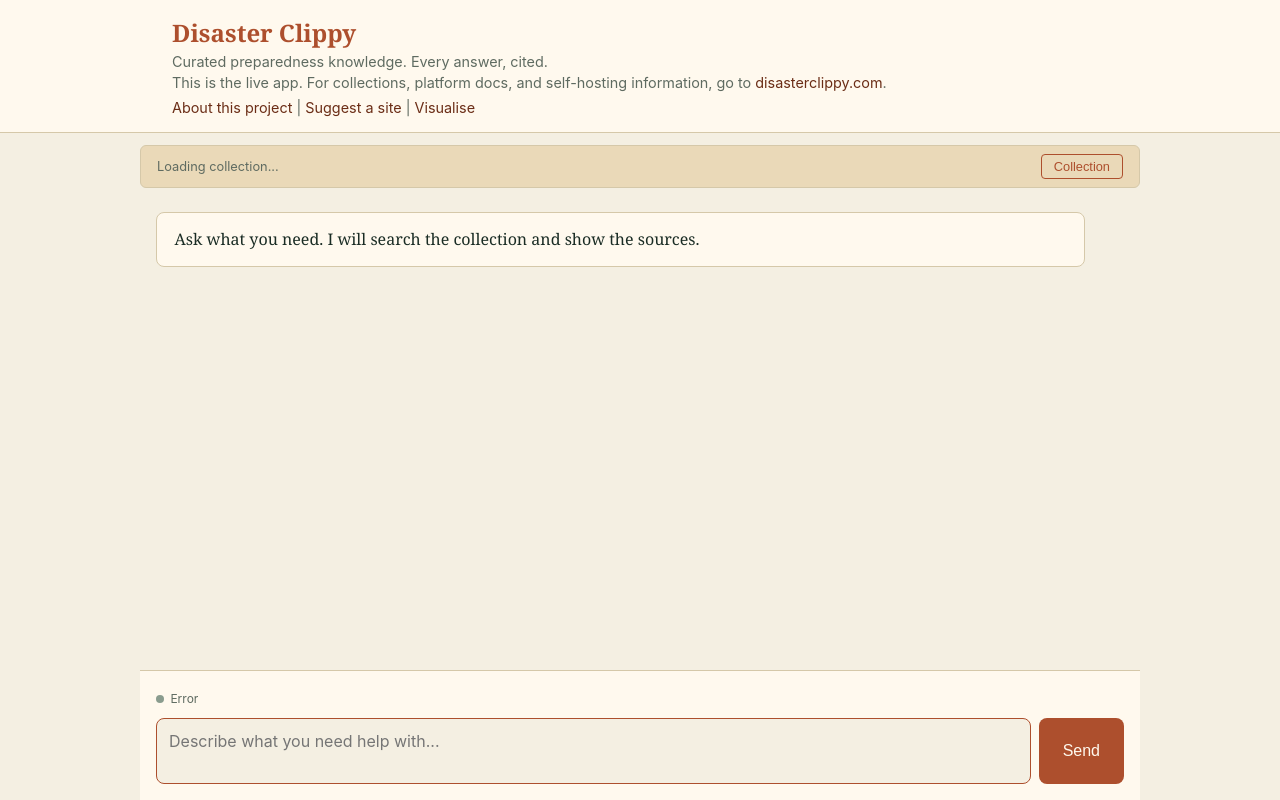
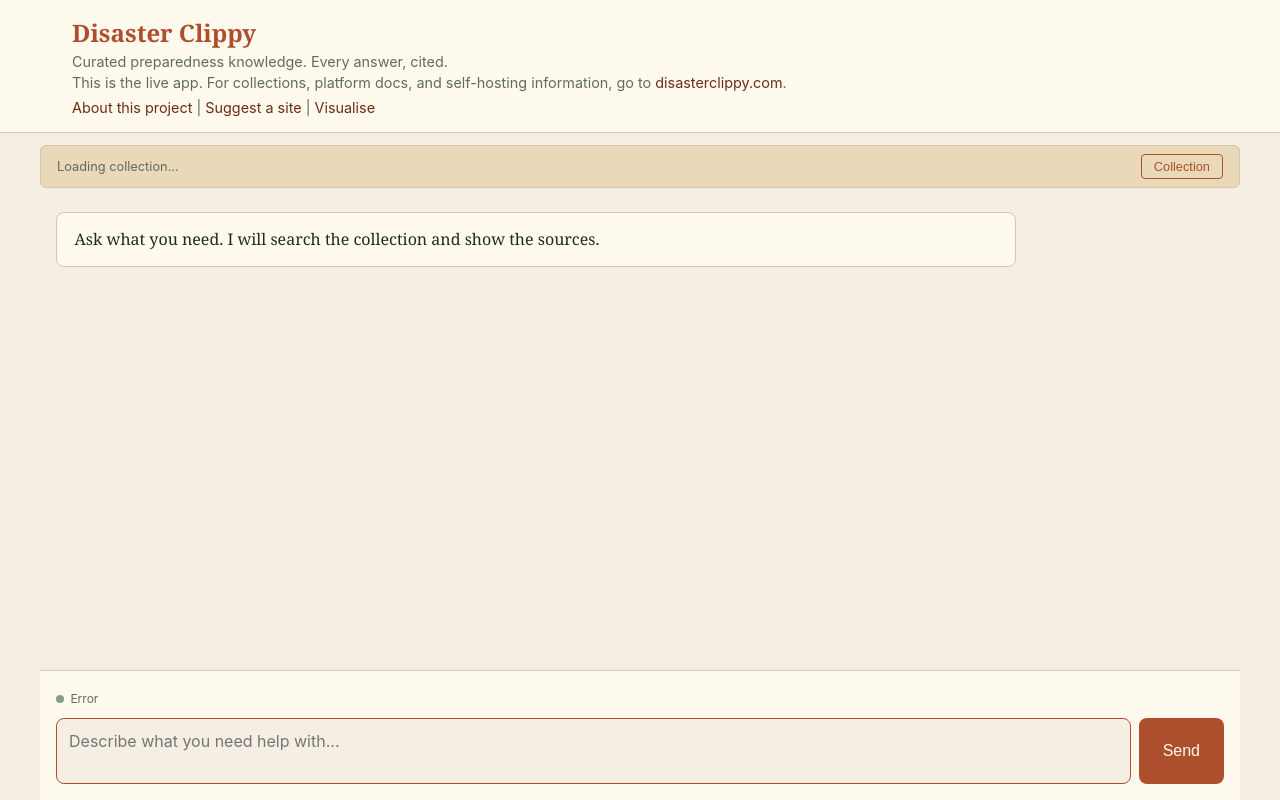
Before and after one commit to xyver/disaster-clippy-public, a Python web app: template templates/index.html in a window 1280 px wide. Run offline with Jinja, Linux system fonts and the light colour scheme; the template is opened without the code that fills it, so the values that code supplies are empty.

Commit message:
Set chat layout width to 1200px

```diff
--- a/static/chat.css
+++ b/static/chat.css
@@ -41,12 +41,12 @@
 }
 
 .header-inner {
-    max-width: 1000px;
+    max-width: 1200px;
 }
 
 .container {
     display: flex;
-    max-width: 1000px;
+    max-width: 1200px;
     margin: 0 auto;
     width: calc(100% - 2rem);
     flex: 1;
@@ -331,7 +331,7 @@
     justify-content: space-between;
     align-items: center;
     gap: 1rem;
-    max-width: 1000px;
+    max-width: 1200px;
     width: calc(100% - 2rem);
     margin: 0.75rem auto 0.5rem;
 }
@@ -355,7 +355,7 @@
 .sources-panel {
     background: #fff6e7;
     border-radius: 6px;
-    max-width: 1000px;
+    max-width: 1200px;
     width: calc(100% - 2rem);
     margin: 0 auto;
     padding: 0;
--- a/templates/index.html
+++ b/templates/index.html
@@ -18,7 +18,7 @@
     <meta name="twitter:image" content="https://app.disasterclippy.com/static/paperclip.png">
     <link rel="icon" type="image/png" href="/static/paperclip.png">
     <link rel="stylesheet" href="/static/user-app.css">
-    <link rel="stylesheet" href="/static/chat.css?v=20261001-compact-bar">
+    <link rel="stylesheet" href="/static/chat.css?v=20261001-1200-layout">
     <link rel="preconnect" href="https://www.googletagmanager.com">
     <script async src="https://www.googletagmanager.com/gtag/js?id=G-RZ95WJZDNC"></script>
     <script>
```
